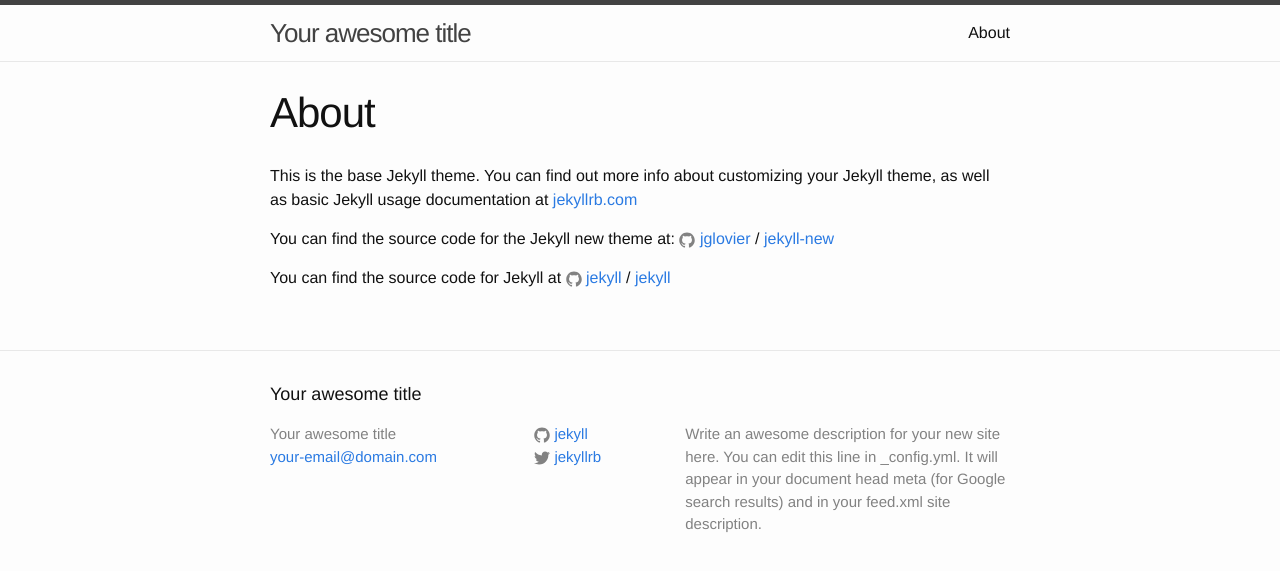
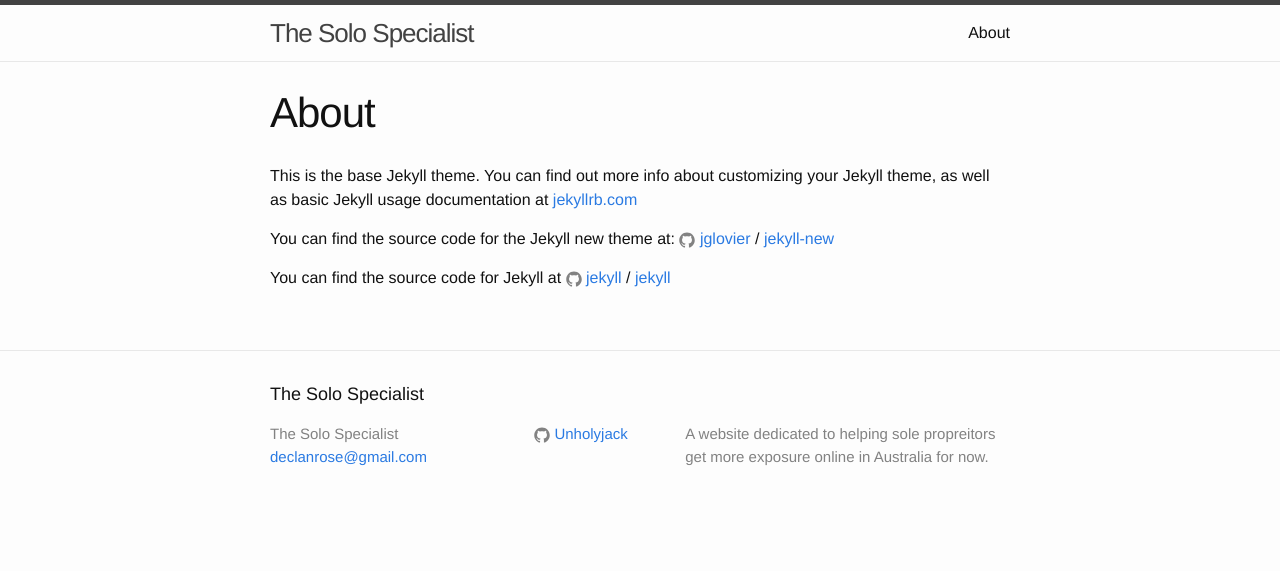
Before and after one commit to Unholyjack/Unholyjack.github.io, a Jekyll site: the page built from about.md, in a window 1280 px wide. Shown: the top 571 px of the page. Built offline with Jekyll 4.4.1, drawn with Linux system fonts in a browser that asks for light colours.

Commit message:
Update _config.yml

```diff
--- a/_config.yml
+++ b/_config.yml
@@ -6,16 +6,14 @@
 # 'jekyll serve'. If you change this file, please restart the server process.
 
 # Site settings
-title: Your awesome title
-email: your-email@domain.com
+title: The Solo Specialist
+email: declanrose@gmail.com
 description: > # this means to ignore newlines until "baseurl:"
-  Write an awesome description for your new site here. You can edit this
-  line in _config.yml. It will appear in your document head meta (for
-  Google search results) and in your feed.xml site description.
+  A website dedicated to helping sole propreitors get more exposure online in Australia for now.
 baseurl: "" # the subpath of your site, e.g. /blog
-url: "http://yourdomain.com" # the base hostname & protocol for your site
-twitter_username: jekyllrb
-github_username:  jekyll
+url: "thesolospecialist.com" # the base hostname & protocol for your site
+twitter_username:
+github_username:  Unholyjack
 
 # Build settings
 markdown: kramdown
```
